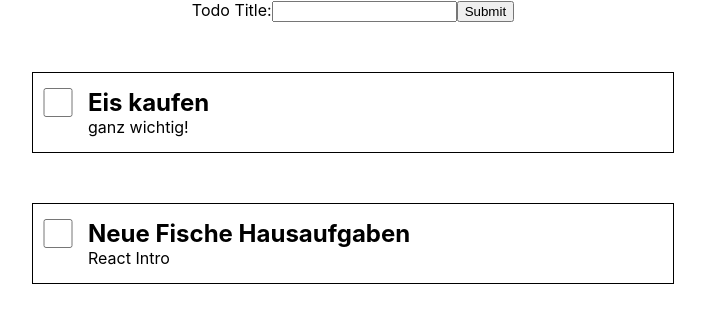
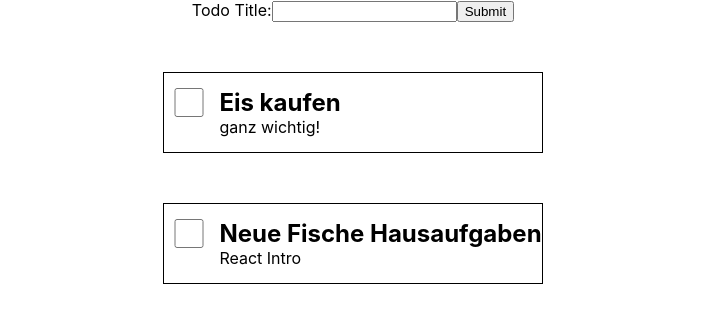
Before and after one commit to maxbischof/todo-app, a React (Create React App) app: page / in a window 1280 px wide. Shown: the top 322 px of the page, without its empty margins (287-992 px from the left). Built offline with nearby package versions, Linux system fonts and the light colour scheme.

Commit message:
Put todos in container todolist

```diff
--- a/src/App.js
+++ b/src/App.js
@@ -1,14 +1,13 @@
 import React from 'react'
 import './App.css'
-import Todo from './Components/Todo'
+import Todolist from './Container/Todolist'
 import Form from './Components/Form'
 
 function App() {
   return (
     <div className="App">
       <Form/>
-      <Todo title="Eis kaufen" description="ganz wichtig!"></Todo>
-      <Todo title="Neue Fische Hausaufgaben" description="React Intro"></Todo>
+      <Todolist/>
     </div>
   )
 }
--- a/src/Components/Todo.css
+++ b/src/Components/Todo.css
@@ -1,7 +1,6 @@
 .todo {
   border: 1px solid black;
   margin: 50px 0px 0px 0px;
-  width: 50%;
   display: grid;
   grid-template-columns: 40px auto;
 }
--- /dev/null
+++ b/src/Container/Todolist.js
@@ -0,0 +1,19 @@
+import React, { Component } from 'react'
+import Todo from '../Components/Todo'
+
+class Todolist extends Component {
+  // state = {
+
+  // }
+
+  render () {
+    return (
+      <section className="todolist">
+        <Todo title="Eis kaufen" description="ganz wichtig!"></Todo>
+        <Todo title="Neue Fische Hausaufgaben" description="React Intro"></Todo>
+      </section>
+    )
+  }
+}
+
+export default Todolist
```
